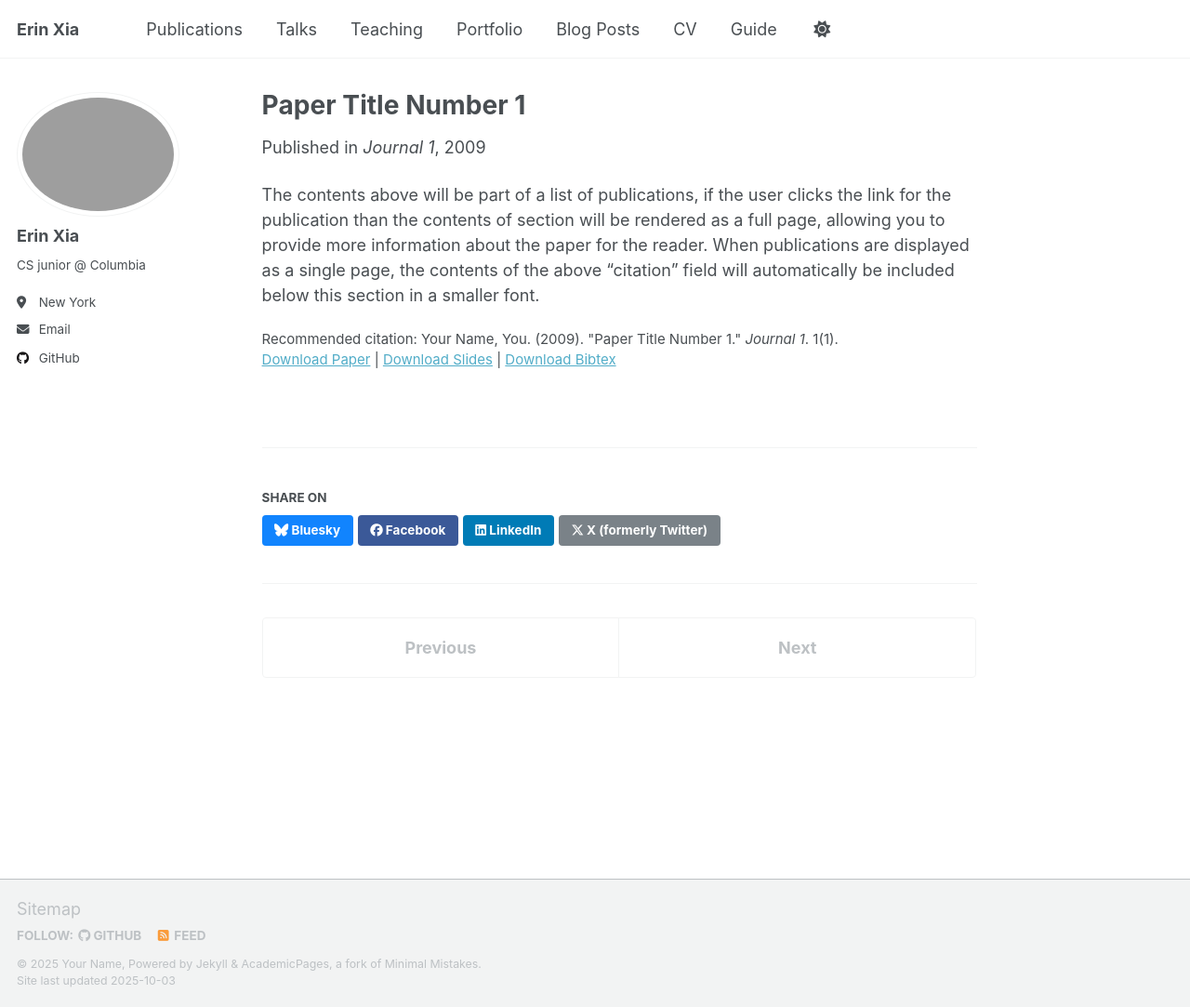
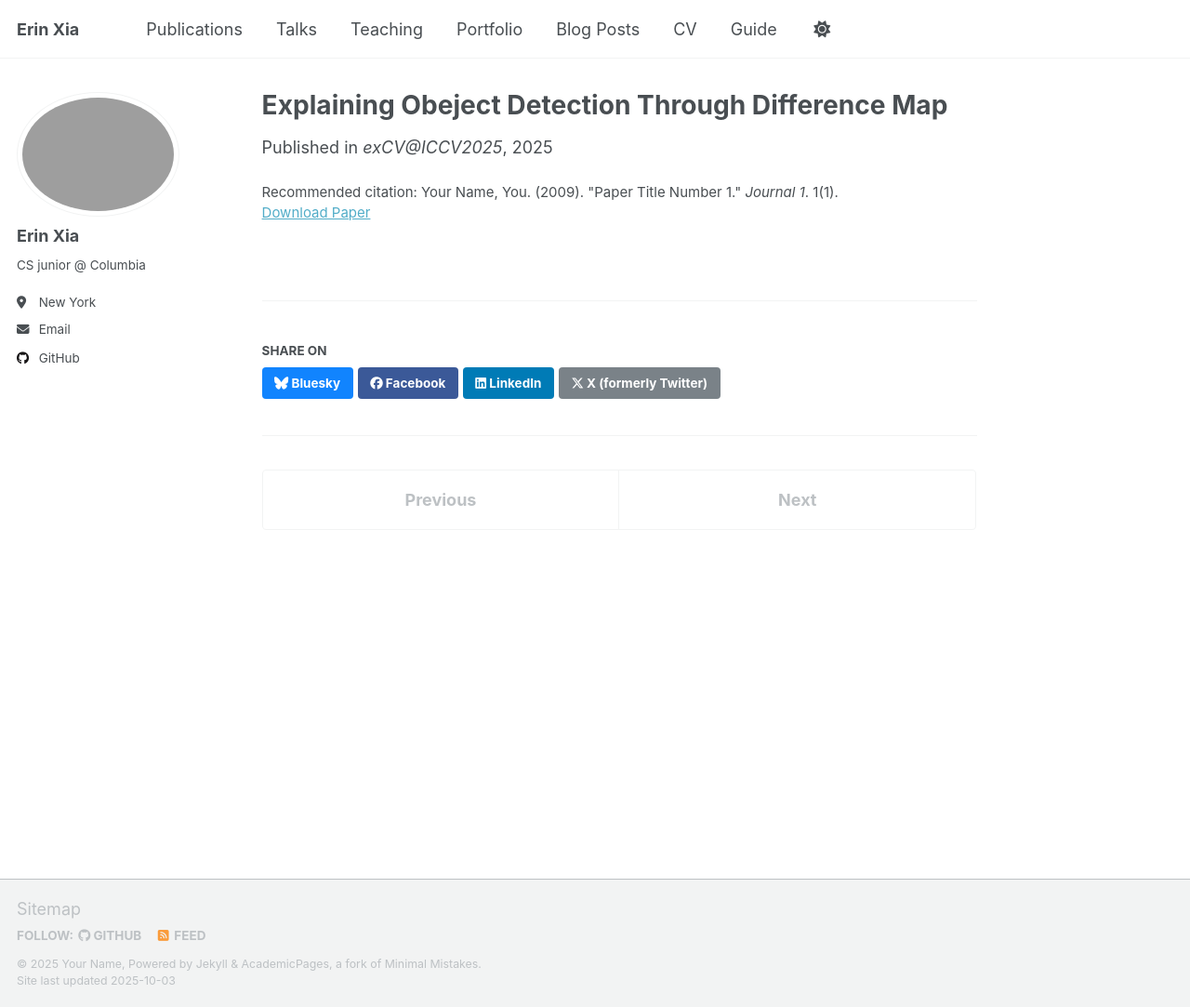
Before and after one commit to mylittleriver/mylittleriver.github.io, a Jekyll site: the page built from _publications/2009-10-01-paper-title-number-1.md, in a window 1280 px wide and 1083 px high. Shown: the whole window at 93% size. Built offline with Jekyll 4.4.1, drawn with Linux system fonts in a browser that asks for light colours; a script that is not in the unit is left out.

Commit message:
Update 2009-10-01-paper-title-number-1.md

```diff
--- a/_publications/2009-10-01-paper-title-number-1.md
+++ b/_publications/2009-10-01-paper-title-number-1.md
@@ -1,14 +1,11 @@
 ---
-title: "Paper Title Number 1"
+title: "Explaining Obeject Detection Through Difference Map"
 collection: publications
 category: manuscripts
 permalink: /publication/2009-10-01-paper-title-number-1
-excerpt: 'This paper is about the number 1. The number 2 is left for future work.'
-date: 2009-10-01
-venue: 'Journal 1'
-slidesurl: 'http://academicpages.github.io/files/slides1.pdf'
+excerpt: 'We propose difference map to interprete inter-object relationships for object within a scene.'
+date: 2025-10-19
+venue: 'exCV@ICCV2025'
 paperurl: 'http://academicpages.github.io/files/paper1.pdf'
-bibtexurl: 'http://academicpages.github.io/files/bibtex1.bib'
 citation: 'Your Name, You. (2009). &quot;Paper Title Number 1.&quot; <i>Journal 1</i>. 1(1).'
 ---
-The contents above will be part of a list of publications, if the user clicks the link for the publication than the contents of section will be rendered as a full page, allowing you to provide more information about the paper for the reader. When publications are displayed as a single page, the contents of the above "citation" field will automatically be included below this section in a smaller font.
```
